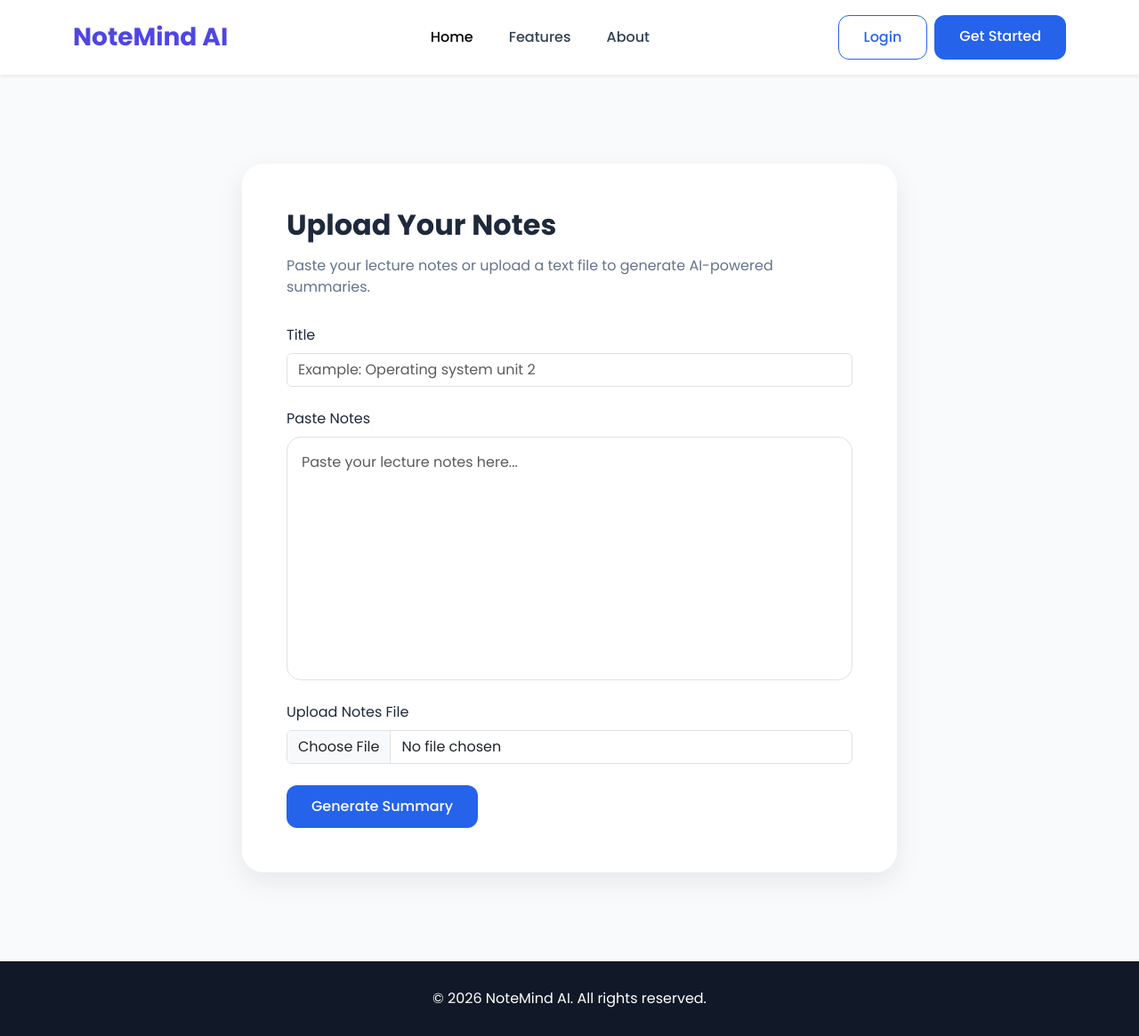
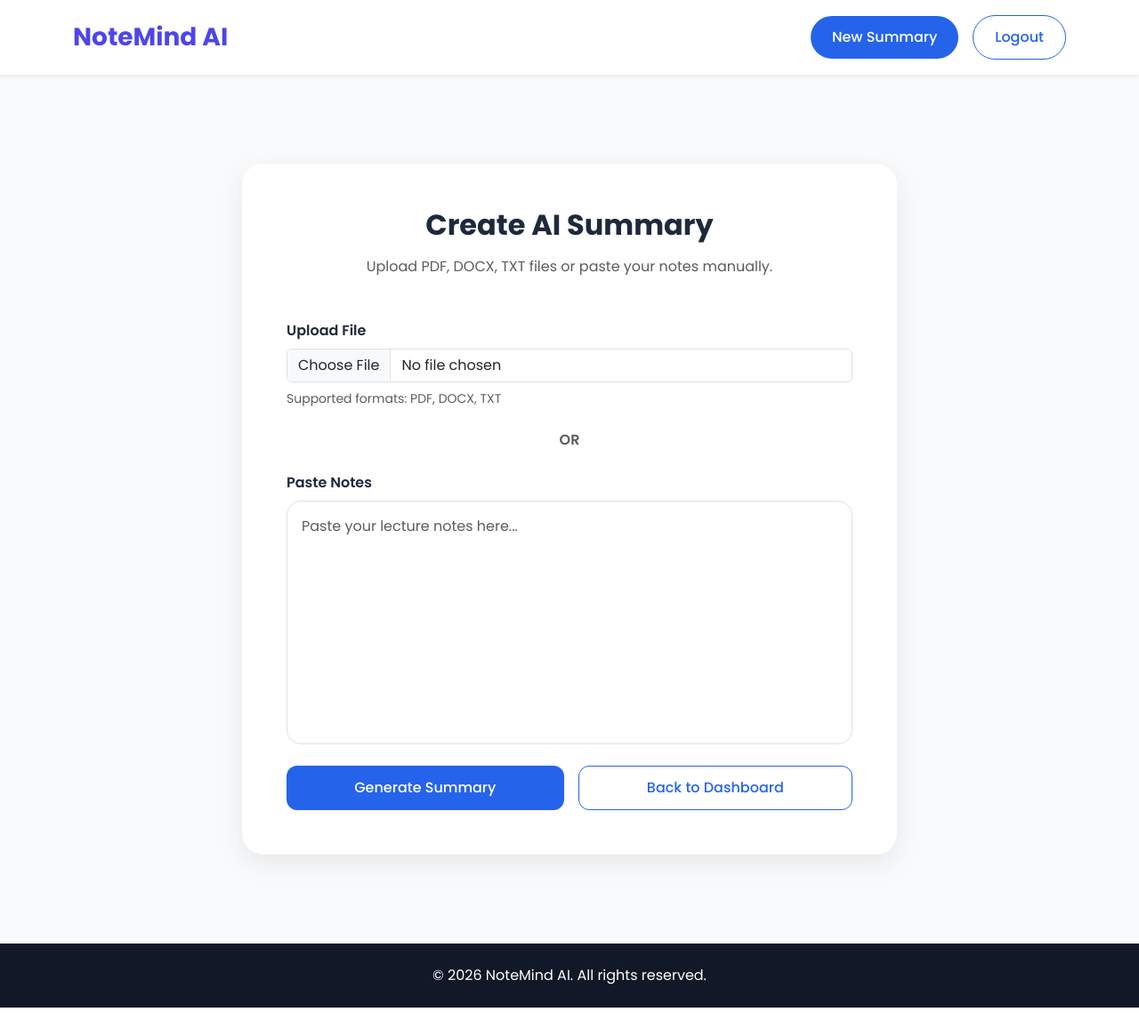
Before and after one commit to Md-usman-05/ai-powered-notes-summarizer, a Django app: template summarizer/templates/summarizer/upload.html in a window 1280 px wide. Shown: the whole page at 89% size. After the commit the page ends 1133 px from the top, so only its background shows below. Run offline with Django 5.2, Linux system fonts and the light colour scheme; the template is opened without the code that fills it, so the values that code supplies are empty.

Commit message:
created dashboard

```diff
--- a/summarizer/static/summarizer/css/style.css
+++ b/summarizer/static/summarizer/css/style.css
@@ -172,3 +172,43 @@ border-radius:16px;
 box-shadow:none;
 border-color:#2563EB;
 }
+.upload-section{
+padding:100px 0;
+min-height:100vh;
+}
+
+.upload-card{
+background:white;
+padding:50px;
+border-radius:24px;
+box-shadow:0 10px 30px rgba(0,0,0,0.08);
+}
+
+.upload-card h2{
+font-weight:700;
+margin-bottom:15px;
+}
+
+.upload-card p{
+color:#64748B;
+margin-bottom:30px;
+}
+
+.notes-textarea{
+resize:none;
+padding:16px;
+border-radius:16px;
+}
+
+.notes-textarea:focus{
+box-shadow:none;
+border-color:#2563EB;
+}
+.summary-box{
+background:#F8FAFC;
+padding:30px;
+border-radius:20px;
+border:1px solid #E2E8F0;
+line-height:1.8;
+color:#334155;
+}
--- /dev/null
+++ b/summarizer/templates/summarizer/dashboard_base.html
@@ -0,0 +1,116 @@
+{% load static %}
+
+<!doctype html>
+
+<html lang="en">
+
+<head>
+
+<meta charset="utf-8">
+
+<meta name="viewport" content="width=device-width, initial-scale=1">
+
+<title>
+{% block title %}
+Dashboard
+{% endblock %}
+</title>
+
+<link rel="stylesheet" href="https://cdn.jsdelivr.net/npm/bootstrap-icons@1.11.3/font/bootstrap-icons.min.css">
+
+<link href="https://cdn.jsdelivr.net/npm/bootstrap@5.3.8/dist/css/bootstrap.min.css" rel="stylesheet">
+
+<link rel="preconnect" href="https://fonts.googleapis.com">
+
+<link rel="preconnect" href="https://fonts.gstatic.com" crossorigin>
+
+<link href="https://fonts.googleapis.com/css2?family=Poppins:wght@300;400;500;600;700&display=swap" rel="stylesheet">
+
+<link rel="stylesheet" href="{% static 'summarizer/css/style.css' %}">
+
+</head>
+
+<body>
+
+<nav class="navbar navbar-expand-lg bg-white shadow-sm py-3 sticky-top">
+
+<div class="container">
+
+<a
+class="navbar-brand fw-bold fs-3"
+href="{% url 'dashboard' %}"
+>
+
+NoteMind AI
+
+</a>
+
+<button
+class="navbar-toggler border-0 shadow-none"
+type="button"
+data-bs-toggle="collapse"
+data-bs-target="#navbarContent"
+>
+
+<span class="navbar-toggler-icon"></span>
+
+</button>
+
+<div class="collapse navbar-collapse" id="navbarContent">
+
+<ul class="navbar-nav ms-auto align-items-lg-center gap-lg-3">
+
+<li class="nav-item">
+
+<a
+href="{% url 'upload' %}"
+class="btn btn-primary rounded-pill px-4"
+>
+
+New Summary
+
+</a>
+
+</li>
+
+<li class="nav-item">
+
+<a
+href="{% url 'logout' %}"
+class="btn btn-outline-primary rounded-pill px-4"
+>
+
+Logout
+
+</a>
+
+</li>
+
+</ul>
+
+</div>
+
+</div>
+
+</nav>
+
+{% block content %}
+{% endblock %}
+
+<footer class="footer-section py-4 text-center">
+
+<div class="container">
+
+<p class="mb-0">
+© 2026 NoteMind AI. All rights reserved.
+</p>
+
+</div>
+
+</footer>
+
+<script src="https://cdn.jsdelivr.net/npm/bootstrap@5.3.8/dist/js/bootstrap.bundle.min.js"></script>
+
+</body>
+
+</html>
--- a/summarizer/templates/summarizer/upload.html
+++ b/summarizer/templates/summarizer/upload.html
@@ -1,39 +1,111 @@
-{% extends 'summarizer/base.html' %}
+{% extends 'summarizer/dashboard_base.html' %}
 
-{% block title %}Upload Notes{% endblock %}
+{% block title %}
+Create Summary
+{% endblock %}
 
 {% block content %}
+
 <section class="upload-section">
+
 <div class="container">
+
 <div class="row justify-content-center">
+
 <div class="col-lg-8">
+
 <div class="upload-card">
-{% if messages %}
-{% for message in messages %}
-<div class="alert alert-{{ message.tags|default:'info' }}" role="alert">{{ message }}</div>
-{% endfor %}
-{% endif %}
-<h2>Upload Your Notes</h2>
-<p>Paste your lecture notes or upload a text file to generate AI-powered summaries.</p>
-<form method="post" action="{% url 'upload' %}" enctype="multipart/form-data">
+
+<div class="text-center mb-5">
+
+<h2 class="mb-3">
+Create AI Summary
+</h2>
+
+<p class="text-muted mb-0">
+Upload PDF, DOCX, TXT files or paste your notes manually.
+</p>
+
+</div>
+
+<form method="POST" enctype="multipart/form-data">
+
 {% csrf_token %}
+
 <div class="mb-4">
-<label class="form-label">Title</label>
-<input type="text" name="title" class="form-control" placeholder="Example: Operating system unit 2">
+
+<label class="form-label fw-semibold">
+Upload File
+</label>
+
+<input
+type="file"
+name="notes_file"
+class="form-control"
+accept=".pdf,.doc,.docx,.txt"
+>
+
+<p class="small text-muted mt-2 mb-0">
+Supported formats: PDF, DOCX, TXT
+</p>
+
 </div>
+
+<div class="text-center my-4">
+
+<span class="fw-semibold text-muted">
+OR
+</span>
+
+</div>
+
 <div class="mb-4">
-<label class="form-label">Paste Notes</label>
-<textarea name="notes" class="form-control notes-textarea" rows="10" placeholder="Paste your lecture notes here..."></textarea>
+
+<label class="form-label fw-semibold">
+Paste Notes
+</label>
+
+<textarea
+name="notes_text"
+class="form-control notes-textarea"
+rows="10"
+placeholder="Paste your lecture notes here..."
+></textarea>
+
 </div>
-<div class="mb-4">
-<label class="form-label">Upload Notes File</label>
-<input type="file" name="notes_file" class="form-control" accept=".txt,.md,.csv,.pdf">
+
+<div class="d-flex flex-column flex-md-row gap-3">
+
+<button
+type="submit"
+class="btn btn-primary flex-fill"
+>
+
+Generate Summary
+
+</button>
+
+<a
+href="{% url 'dashboard' %}"
+class="btn btn-outline-primary flex-fill"
+>
+
+Back to Dashboard
+
+</a>
+
 </div>
-<button type="submit" class="btn btn-primary">Generate Summary</button>
+
 </form>
+
 </div>
+
 </div>
+
 </div>
+
 </div>
+
 </section>
+
 {% endblock %}
```
Also changed, not shown: summarizer/templates/summarizer/dashboard.html (+71 -24 lines), summarizer/templates/summarizer/result.html (+75 -12 lines), db.sqlite3.
